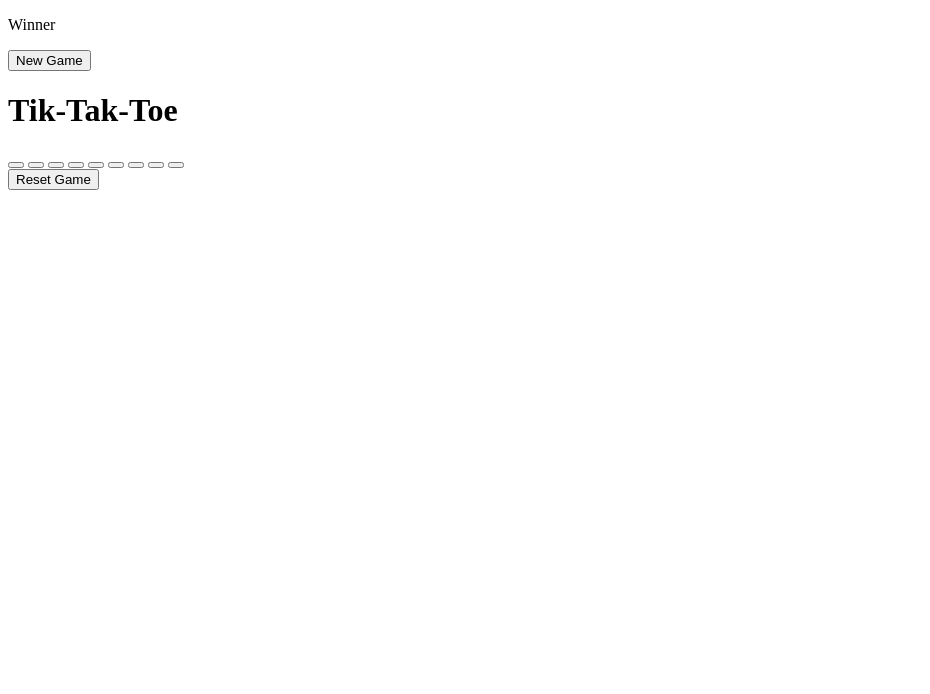
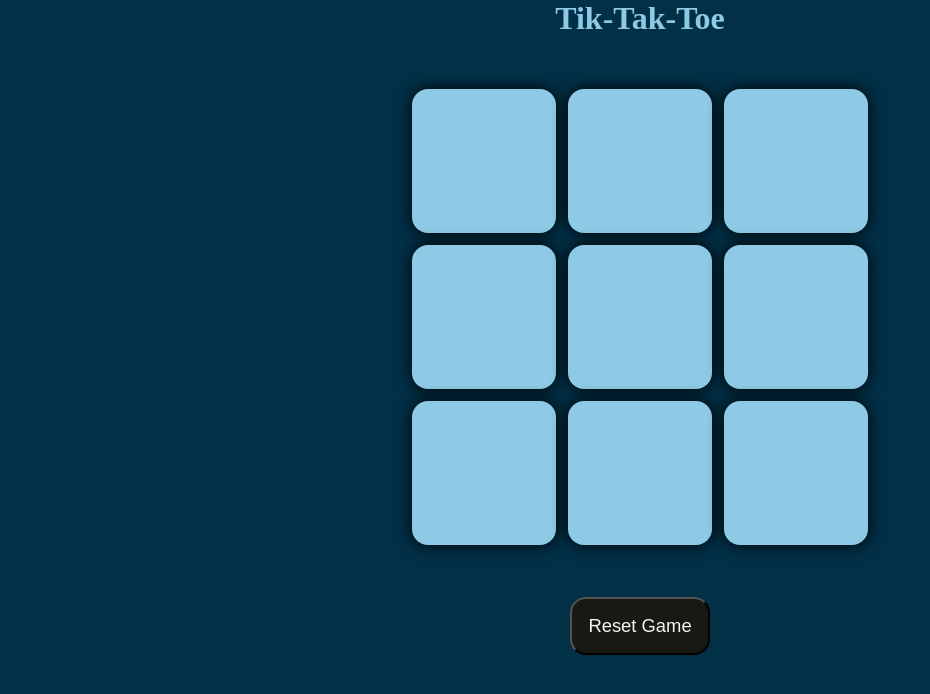
Before and after one commit to AADARSH247/TikTakToe, a plain HTML site: page index.html in a window 1280 px wide. Shown: the whole page, without its empty margins (0-930 px from the left). Drawn offline with Linux system fonts and the light colour scheme.

Commit message:
renamed css and js file

```diff
--- a/index.html
+++ b/index.html
@@ -4,7 +4,7 @@
     <meta charset="UTF-8">
     <meta name="viewport" content="width=device-width, initial-scale=1.0">
     <title>Tik-Tak-Toe</title>
-    <link rel="stylesheet" href="tiktaktoe.css">
+    <link rel="stylesheet" href="style.css">
 </head>
 <body>
     <div class="message-container hide">
@@ -28,6 +28,6 @@
         </div>
         <button id="reset-button">Reset Game</button>
     </main>
-    <script src="tiktaktoe.js"></script>
+    <script src="script.js"></script>
 </body>
 </html>
--- /dev/null
+++ b/style.css
@@ -0,0 +1,68 @@
+*{
+    margin:0px;
+    padding:0px;
+}
+body{
+    background-color: #023047;
+    text-align: center;
+}
+.header{
+    color:#8ecae6;
+}
+.container{
+    height:70vmin;
+    display:flex;
+    justify-content: center;
+    align-items: center;
+
+
+}
+.game{
+    height:60vmin;
+    width:60vmin;
+    display:flex;
+    flex-wrap: wrap;
+    justify-content: center;
+    align-content: center;
+    gap: 1.5vmin;
+
+}
+.box{
+    height: 18vmin;
+    width:18vmin;
+    border-radius: 1rem;
+    border:none;
+    box-shadow: 0 0 1rem rgba(0,0,0,1.5);
+    font-size: 8vmin;
+    color:#fb8500;
+    background-color: #8ecae6;
+}
+#reset-button{
+    padding:1rem;
+    font-size: 1.15rem;
+    background-color: #191913;
+    color:whitesmoke;
+    border-radius: 1rem;
+}
+#New-button{
+    padding:1rem;
+    font-size: 1.15rem;
+    background-color: #191913;
+    color:whitesmoke;
+    border-radius: 1rem;
+}
+#message{
+    color:#eaf7ee;
+    font-size:8vmin;
+}
+.message-container{
+    height:100vmin;
+    display:flex;
+    justify-content: center;
+    align-items: center;
+    flex-direction: column;
+    gap:4rem;
+}
+.hide{
+    display:none;
+}
```
Also changed, not shown: script.js (renamed from tiktaktoe.js), tiktaktoe.css (deleted).
